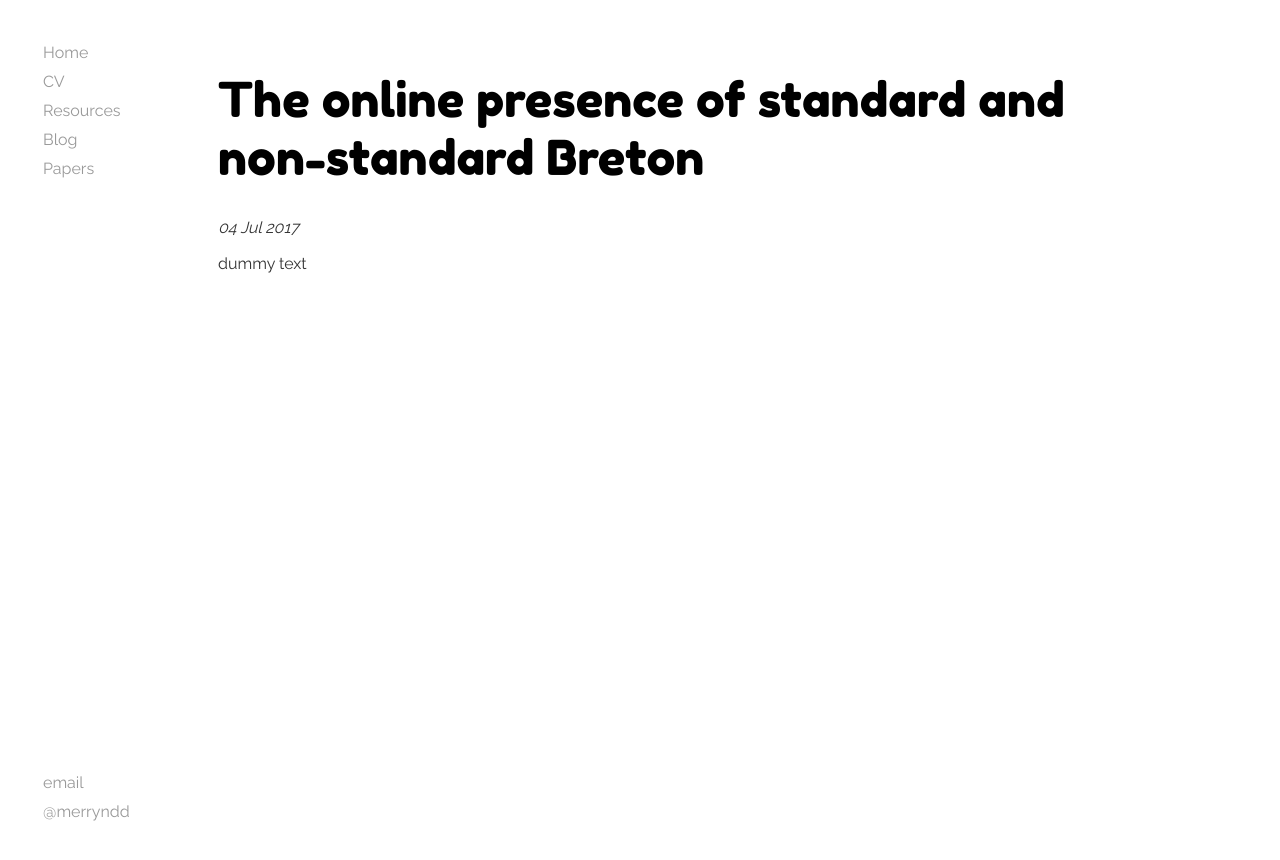
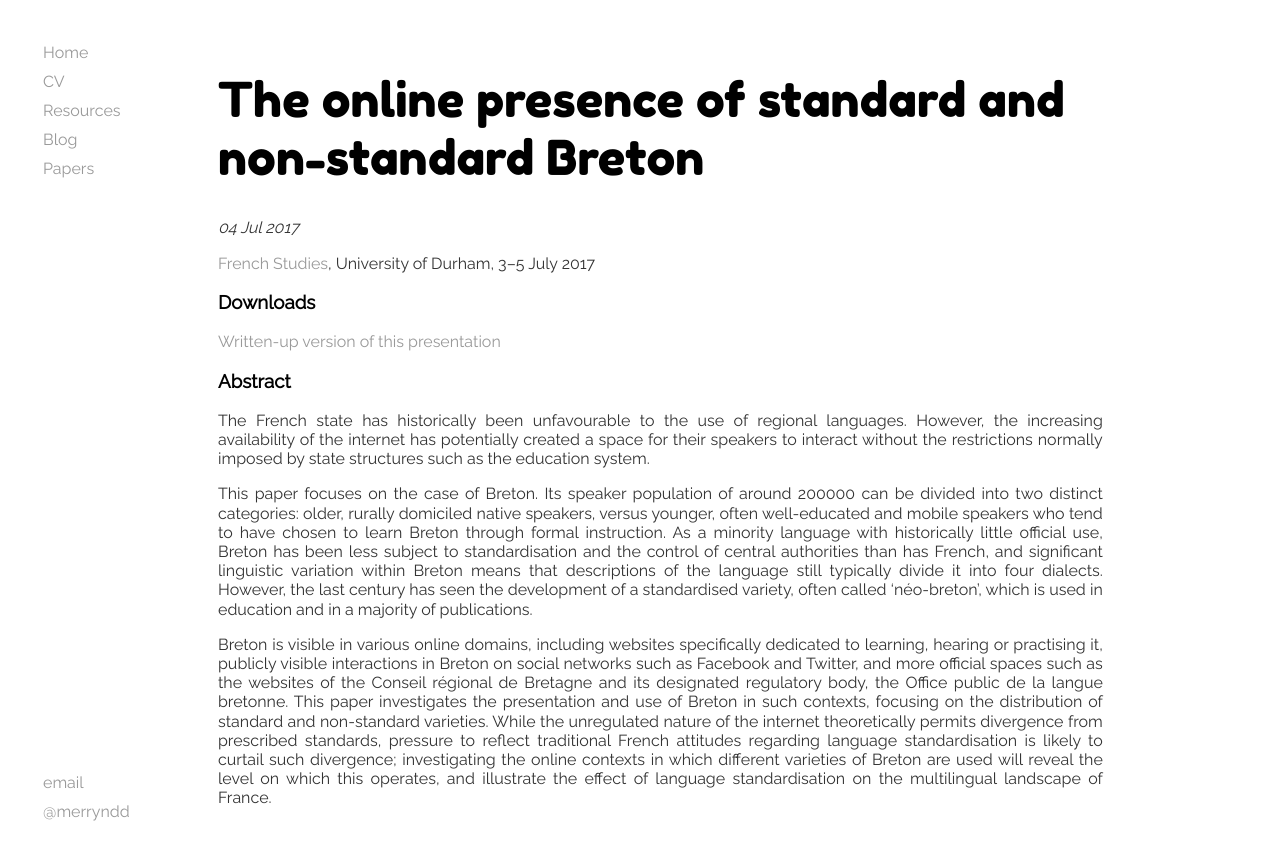
Before and after one commit to merryndd/merryndd.github.io, a Jekyll site: the page built from _posts/2017-07-04-breton-online.html, in a window 1280 px wide. Shown: the top 860 px of the page. Built offline with Jekyll 4.4.1, drawn with Linux system fonts in a browser that asks for light colours.

Commit message:
Update 2017-07-04-breton-online.html

```diff
--- a/_posts/2017-07-04-breton-online.html
+++ b/_posts/2017-07-04-breton-online.html
@@ -4,4 +4,14 @@ title: "The online presence of standard and non-standard Breton"
 date: 2017-07-04
 categories: [papers]
 ---
-<p>dummy text</p>
+<p><a href="https://www.sfs.ac.uk/conferences/2017-annual-conference">French Studies</a>, University of Durham, 3–5 July 2017</p>
+
+<h3>Downloads</h3>
+<p><a href="https://www.academia.edu/34555870/">Written-up version of this presentation</a></p>
+
+<h3>Abstract</h3>
+<p>The French state has historically been unfavourable to the use of regional languages. However, the increasing availability of the internet has potentially created a space for their speakers to interact without the restrictions normally imposed by state structures such as the education system.</p>
+
+<p>This paper focuses on the case of Breton. Its speaker population of around 200000 can be divided into two distinct categories: older, rurally domiciled native speakers, versus younger, often well-educated and mobile speakers who tend to have chosen to learn Breton through formal instruction. As a minority language with historically little official use, Breton has been less subject to standardisation and the control of central authorities than has French, and significant linguistic variation within Breton means that descriptions of the language still typically divide it into four dialects. However, the last century has seen the development of a standardised variety, often called ‘néo-breton’, which is used in education and in a majority of publications.</p>
+
+<p>Breton is visible in various online domains, including websites specifically dedicated to learning, hearing or practising it, publicly visible interactions in Breton on social networks such as Facebook and Twitter, and more official spaces such as the websites of the Conseil régional de Bretagne and its designated regulatory body, the Office public de la langue bretonne. This paper investigates the presentation and use of Breton in such contexts, focusing on the distribution of standard and non-standard varieties. While the unregulated nature of the internet theoretically permits divergence from prescribed standards, pressure to reflect traditional French attitudes regarding language standardisation is likely to curtail such divergence; investigating the online contexts in which different varieties of Breton are used will reveal the level on which this operates, and illustrate the effect of language standardisation on the multilingual landscape of France.</p>
```
